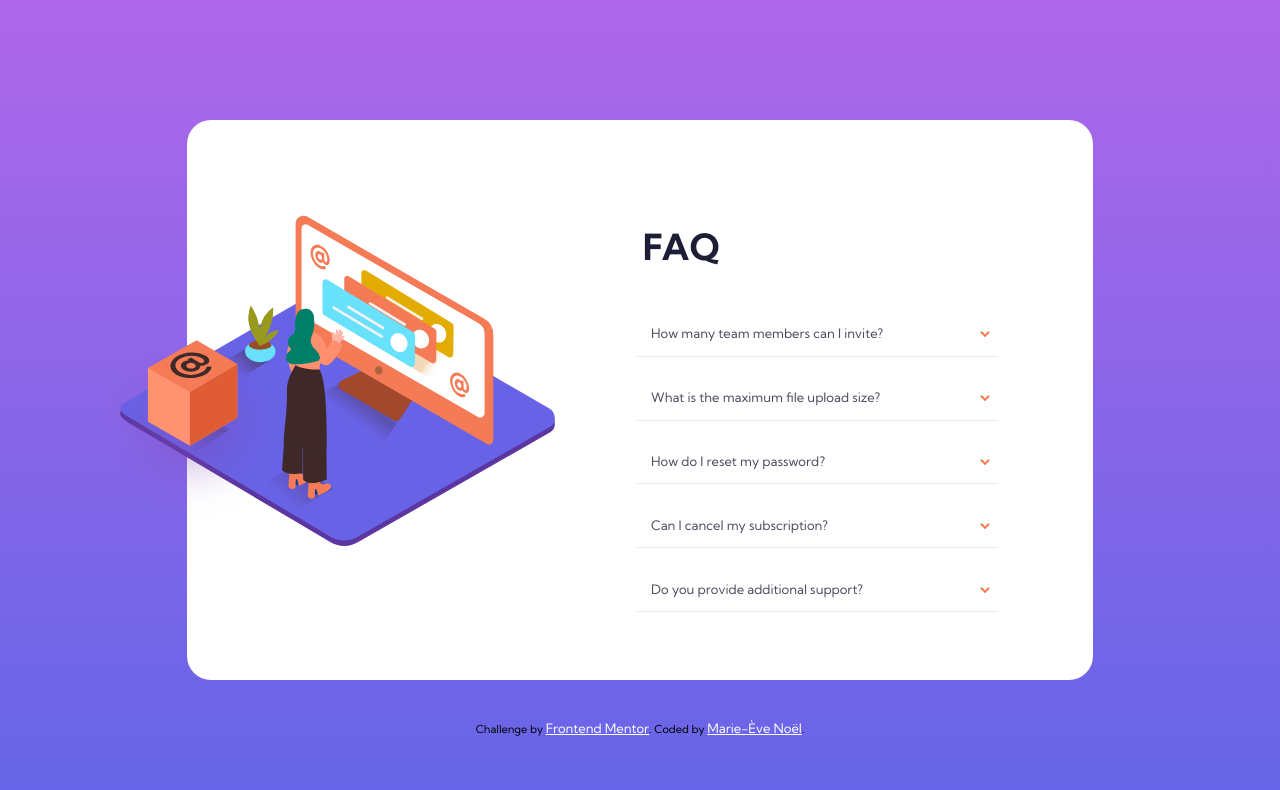
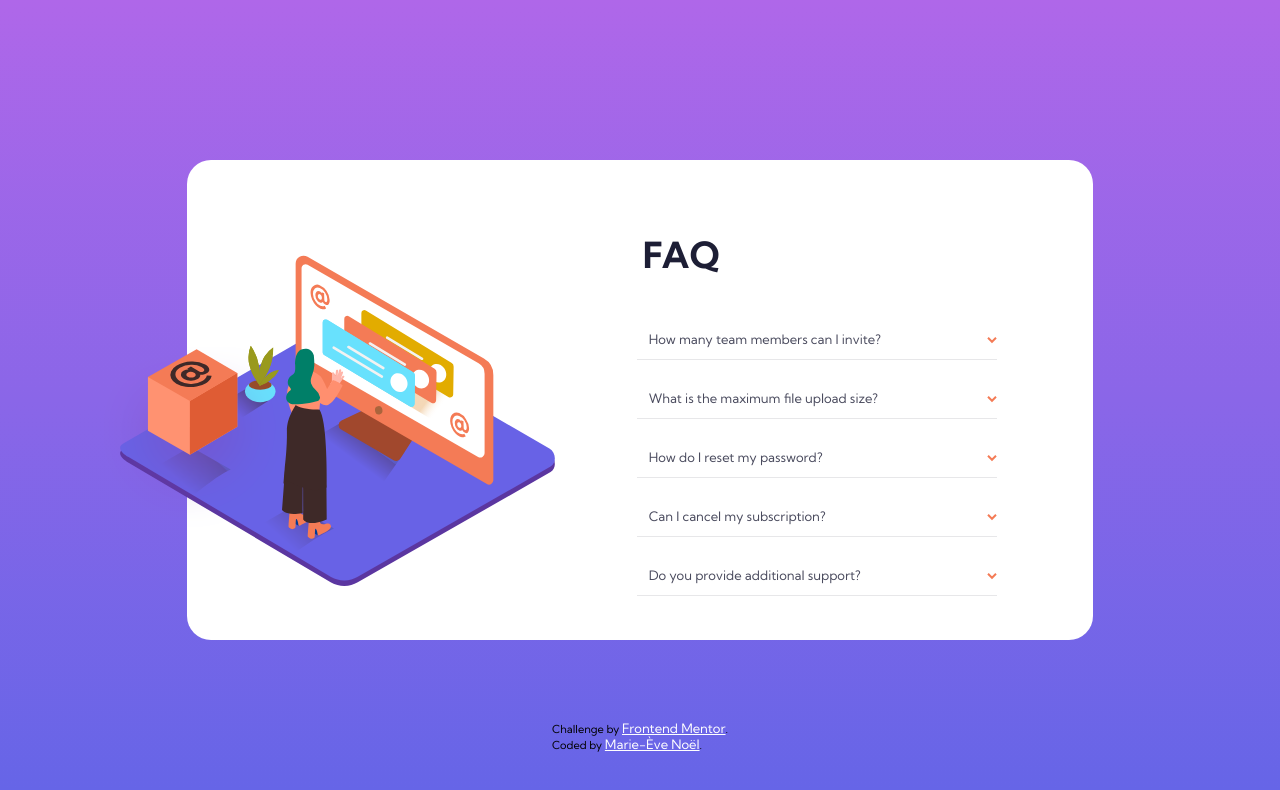
Before and after one commit to nonowelle/faq-accordion-card-challenge, a plain HTML site: page index.html in a window 1280 px wide. Drawn offline with Linux system fonts and the light colour scheme.

Commit message:
Changed label and h1 padding

```diff
--- a/index.html
+++ b/index.html
@@ -63,7 +63,7 @@
   </div>
 
   <div class="attribution">
-    Challenge by <a href="https://www.frontendmentor.io?ref=challenge" target="_blank">Frontend Mentor</a>.
+    Challenge by <a href="https://www.frontendmentor.io?ref=challenge" target="_blank">Frontend Mentor</a>.<br>
     Coded by <a href="https://github.com/nonowelle">Marie-Ève Noël</a>.
   </div>
 
--- a/styles.css
+++ b/styles.css
@@ -30,7 +30,7 @@ h2{
 h1{
     color: hsl(238, 29%, 16%);
     font-size: 3rem;
-    padding: 2rem;
+    padding: 0 2rem 2rem 2rem;
     text-align: center;
 }
 
@@ -40,8 +40,8 @@ p{
 
 
 .container {
-    height: 560px;
-    max-width:340px;
+    height: 480px;
+    max-width:300px;
     background-color: white;
     border-radius: 2rem;
     display: flex;
@@ -61,13 +61,13 @@ p{
 
 .contentBox{
     position: relative;
-    margin: 0.8rem 1.5rem 0.8rem 1rem;
+    margin: 0rem 1.5rem 0.8rem 1rem;
 
 }
 
 .label{
     position: relative;
-    padding: 1.2rem;
+    padding: 1rem;
     border-bottom: 1px solid hsl(240, 5%, 91%);
     font-weight: 400;
 }
@@ -76,7 +76,7 @@ p{
 content: url('/images/icon-arrow-down.svg');
 position: absolute;
 top:50%;
-right: 2%;
+right: 0;
 transform: translateY(-50%);
 }
 
@@ -125,6 +125,7 @@ transform: translateY(-50%);
     top: 90%;
     left: 50%;
     transform: translatex(-50%);
+
 
     }
 
```
